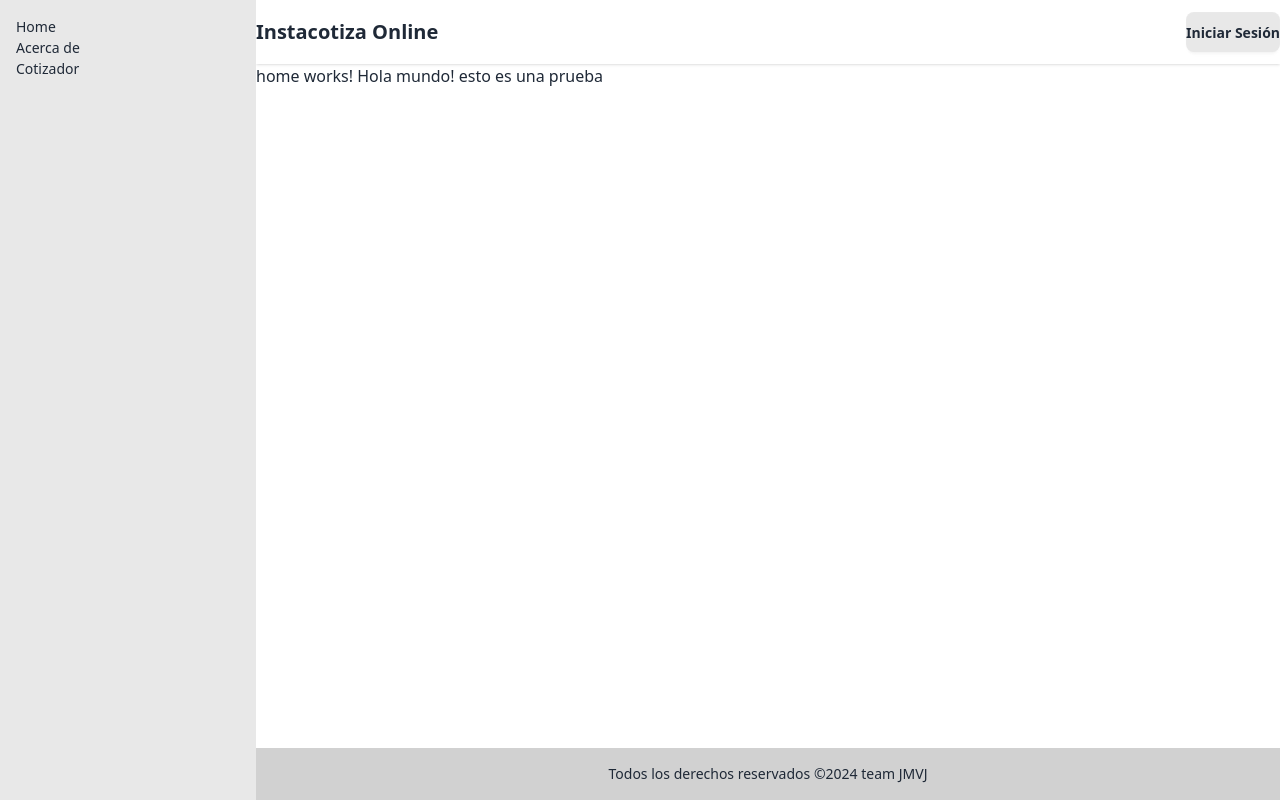
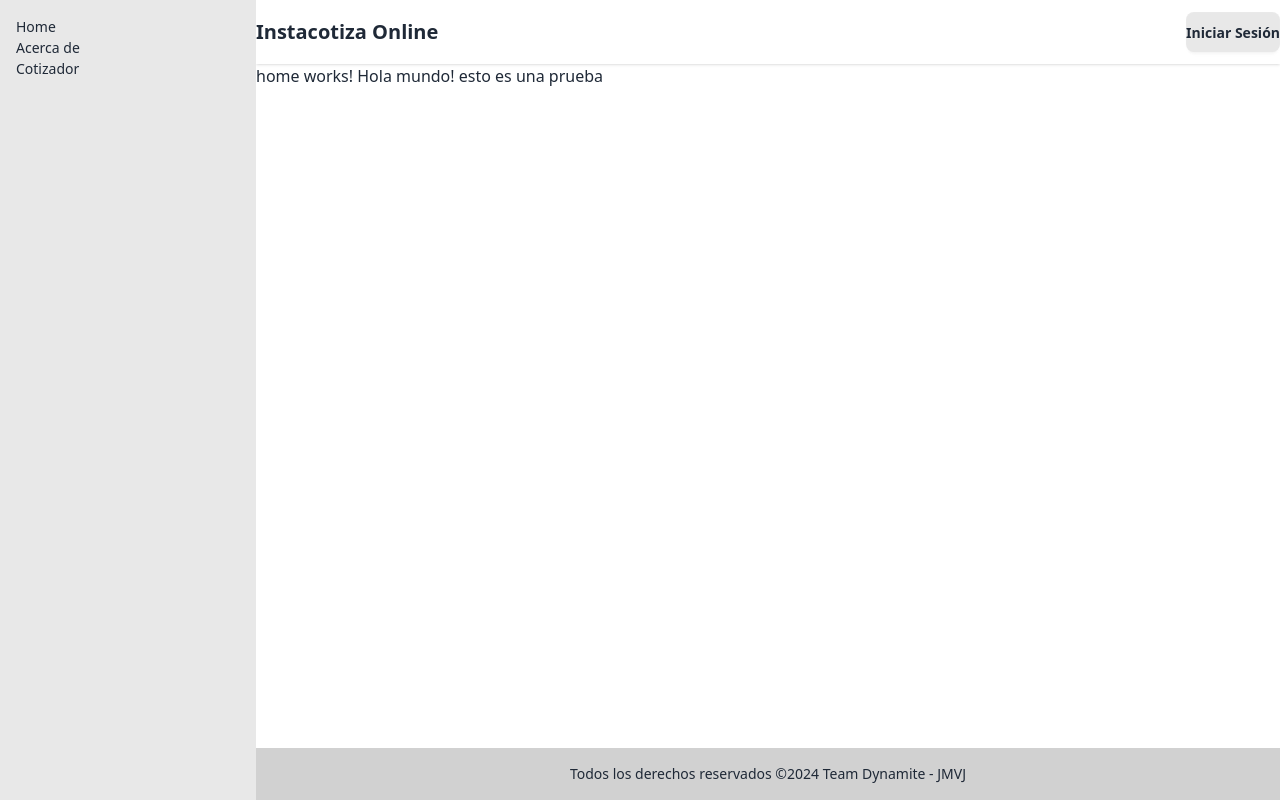
Before and after one commit to valjamettduoc/Munoz_Jorge_Jamett_Valentina_1.1_APT122, an Angular app: page / in a window 1280 px wide. Built offline with nearby package versions, Linux system fonts and the light colour scheme.

Commit message:
team dynamite firma
cambio nombre equipo

```diff
--- a/src/app/app.component.html
+++ b/src/app/app.component.html
@@ -27,7 +27,7 @@
     </main>
     <footer class="footer sm:footer-horizontal footer-center bg-base-300 text-base-content p-4">
       <aside>
-        <p>Todos los derechos reservados ©2024 team JMVJ</p>
+        <p>Todos los derechos reservados ©2024 Team Dynamite - JMVJ</p>
       </aside>
     </footer>
   </div>
```
